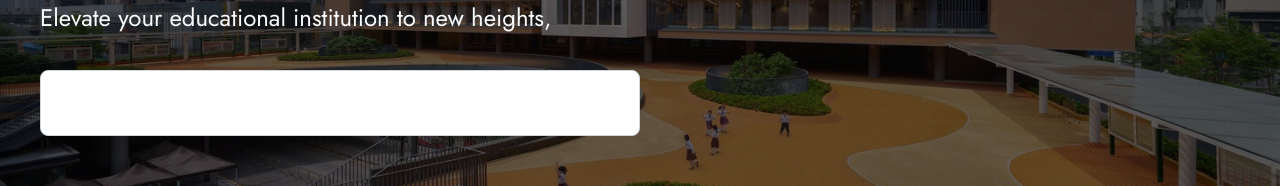
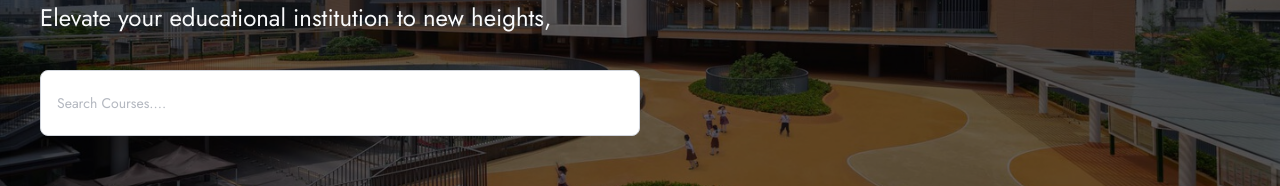
Before and after one commit to Divyadharshana5/Skill-mine, a React (Vite) app: page / in a window 1280 px wide. Shown: the part 573-759 px from the top of the page. Built offline with nearby package versions, Linux system fonts and the light colour scheme.

Commit message:
update LandingPages.jsx

```diff
--- a/src/Components/LandingPages.jsx
+++ b/src/Components/LandingPages.jsx
@@ -39,7 +39,8 @@ const LandingPages = () => {
               <form action="" className="flex lg:w-fit w-full relative mt-5">
                 <input
                   type="text"
-                  className="bg-white border border-gray-300 text-gray-200 outline-none w-full lg:min-w-[600px] pr-19 pl-4 py-5 rounded-[8px] placeholder:text-sm"
+                  className="bg-white border border-gray-300 text-gray-500 outline-none w-full lg:min-w-[600px] pr-19 pl-4 py-5 rounded-[8px] placeholder:text-sm"
+                  placeholder="Search Courses...."
                 />
               </form>
             </div>
```
